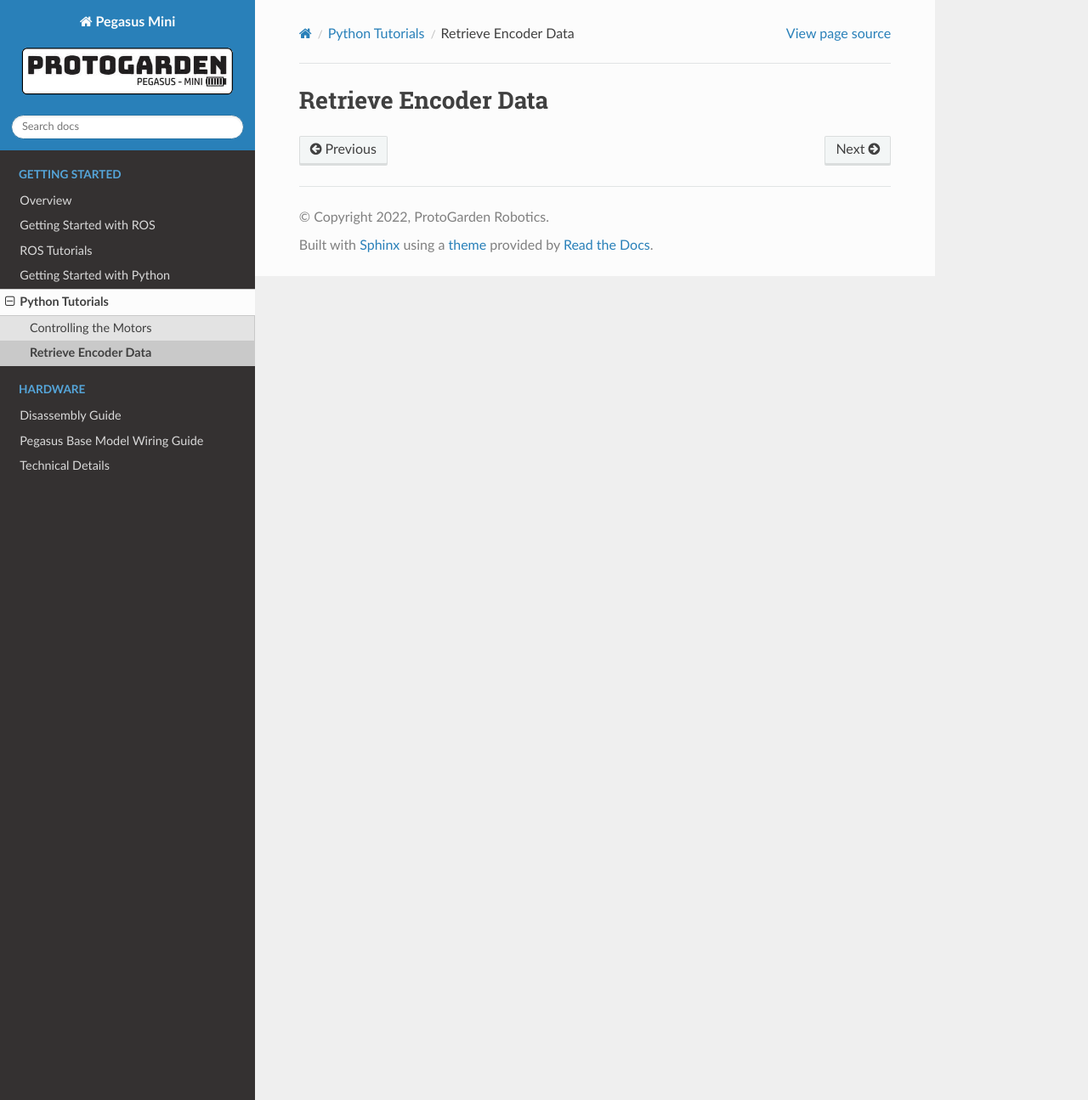
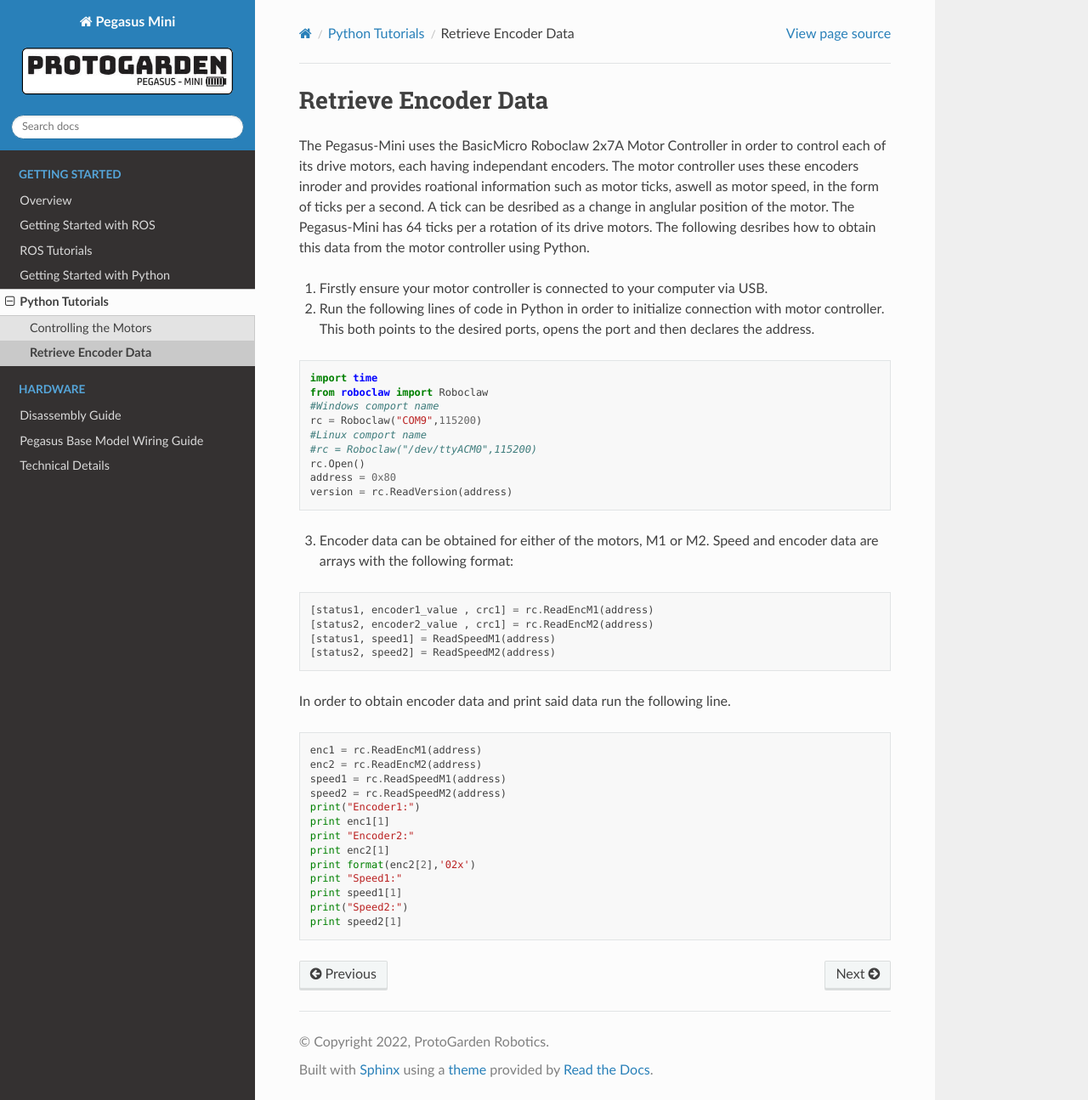
Before and after one commit to protogarden/pegasus-mini, a Sphinx documentation site: the page built from docs/source/encoder_data.rst, in a window 1280 px wide and 1295 px high. Shown: the whole window at 85% size. Built offline with Sphinx 7.4.7 and the Read the Docs theme 2.0.0, drawn with Linux system fonts in a browser that asks for light colours.

Commit message:
Documentation

```diff
--- a/docs/source/encoder_data.rst
+++ b/docs/source/encoder_data.rst
@@ -1,3 +1,50 @@
 ######################
 Retrieve Encoder Data
 ######################
+
+The Pegasus-Mini uses the BasicMicro Roboclaw 2x7A Motor Controller in order to control each of its drive motors, each having independant encoders. The motor controller uses these encoders inroder and provides roational information
+such as motor ticks, aswell as motor speed, in the form of ticks per a second. A tick can be desribed as a change in anglular position of the motor. The Pegasus-Mini has 64 ticks per a rotation of its drive motors. The following desribes how to obtain this
+data from the motor controller using Python.
+
+1) Firstly ensure your motor controller is connected to your computer via USB.
+
+2) Run the following lines of code in Python in order to initialize connection with motor controller. This both points to the desired ports, opens the port and then declares the address.
+
+.. code-block:: Python
+
+    import time
+    from roboclaw import Roboclaw
+    #Windows comport name
+    rc = Roboclaw("COM9",115200)
+    #Linux comport name
+    #rc = Roboclaw("/dev/ttyACM0",115200)
+    rc.Open()
+    address = 0x80
+    version = rc.ReadVersion(address)
+
+3) Encoder data can be obtained for either of the motors, M1 or M2. Speed and encoder data are arrays with the following format:
+
+.. code-block:: Python
+
+    [status1, encoder1_value , crc1] = rc.ReadEncM1(address)
+    [status2, encoder2_value , crc1] = rc.ReadEncM2(address)
+    [status1, speed1] = ReadSpeedM1(address)
+    [status2, speed2] = ReadSpeedM2(address)
+
+In order to obtain encoder data and print said data run the following line.
+
+.. code-block:: Python
+
+    enc1 = rc.ReadEncM1(address)
+    enc2 = rc.ReadEncM2(address)
+    speed1 = rc.ReadSpeedM1(address)
+    speed2 = rc.ReadSpeedM2(address)
+    print("Encoder1:")
+    print enc1[1]
+    print "Encoder2:"
+    print enc2[1]
+    print format(enc2[2],'02x')
+    print "Speed1:"
+    print speed1[1]
+    print("Speed2:")
+    print speed2[1]
--- a/docs/source/motor_control.rst
+++ b/docs/source/motor_control.rst
@@ -1,3 +1,6 @@
 ######################
 Controlling the Motors
 ######################
+
+The Pegasus-Mini uses the BasicMicro Roboclaw 2x7A Motor Controller in order to control each of its drive motors, each having independant encoders. The motor controller uses these encoders inoder to provide information
+such as motor ticks aswell as motor speed in the form of ticks per a second. A tick can be desribed as change in angle of the motor. The Pegasus-Mini has 64 ticks per a rotation of its drive motors.
```
Also changed, not shown: 2 other files.
